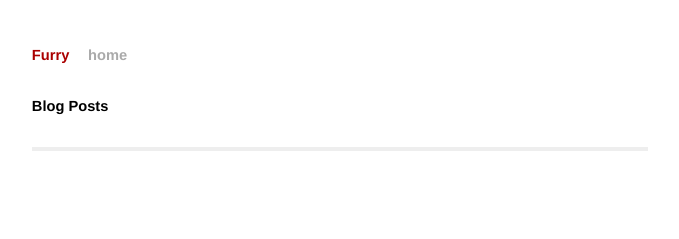
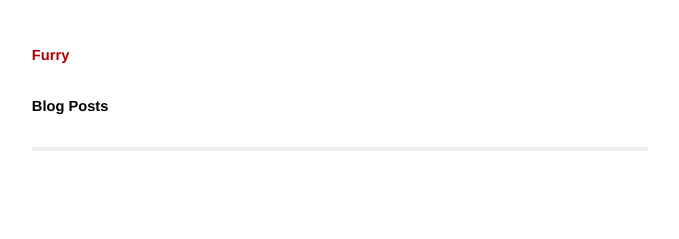
Before and after one commit to Amblygon/waffle, a Jekyll site: the page built from index.html, in a window 1280 px wide. Shown: the top 239 px of the page, without its empty margins (300-979 px from the left). Built offline with Jekyll 4.4.1, drawn with Linux system fonts in a browser that asks for light colours.

Commit message:
Update default.html

```diff
--- a/_layouts/default.html
+++ b/_layouts/default.html
@@ -13,16 +13,9 @@
 </head>
 <body>
 
-<!-- ClickTale Top part -->
-<script type="text/javascript">
-var WRInitTime=(new Date()).getTime();
-</script>
-<!-- ClickTale end of Top part -->
-
 <div class="site">
   <div class="title">
     <a href="/">Furry</a>
-    <a class="extra" href="/">home</a>
   </div>
 
   {{ content }}
```
